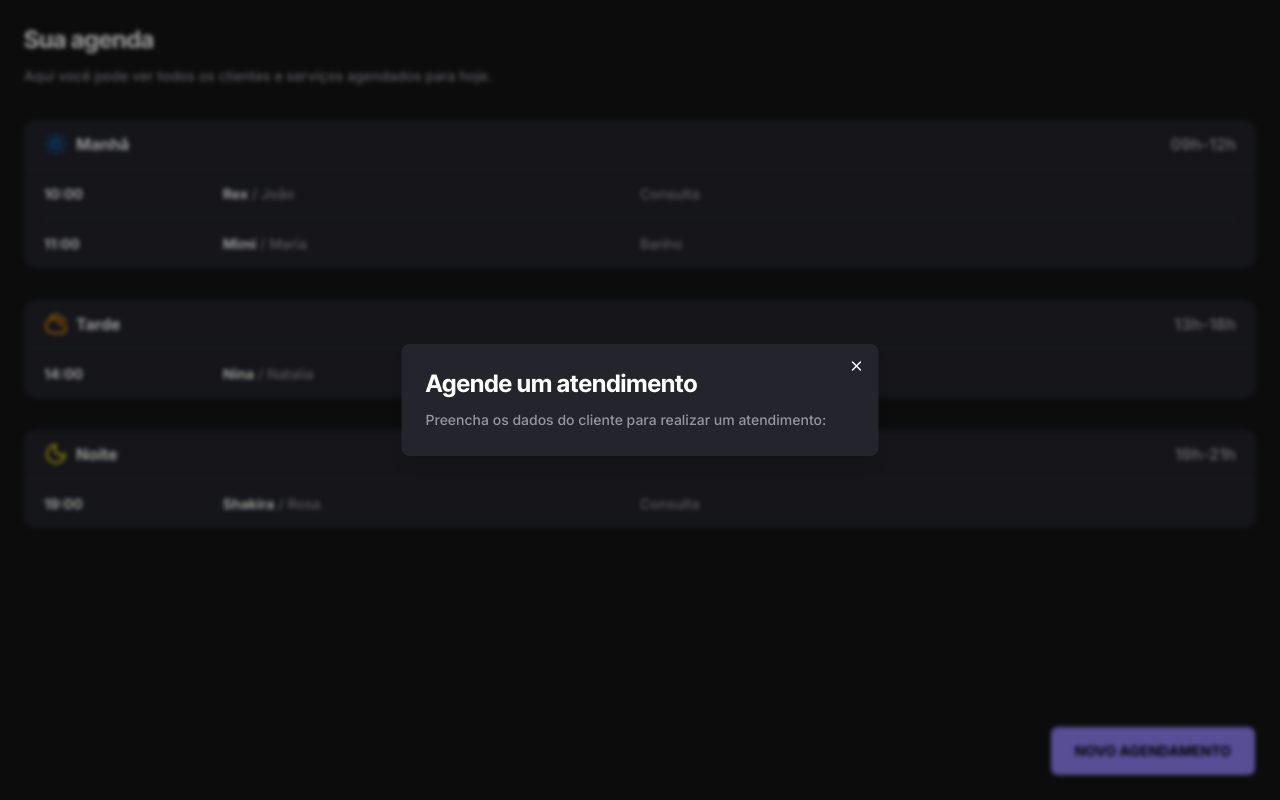
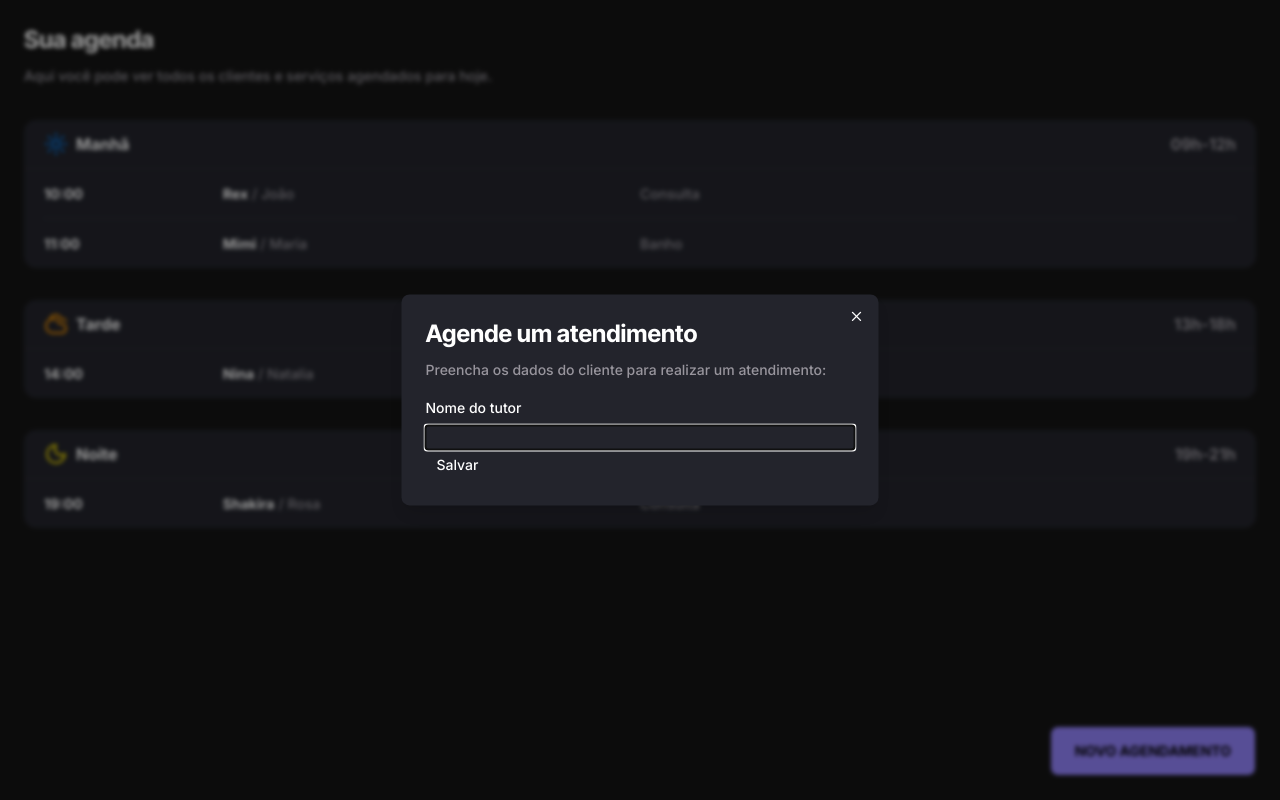
Before and after one commit to leoperass/pet-shop, a Next.js app: page / in a window 1280 px wide. Both pictures are taken after a click on the button "NOVO AGENDAMENTO". Built offline with nearby package versions, Linux system fonts and the light colour scheme.

Commit message:
feat: implement appointment form with validation

```diff
--- a/src/components/appointment-form/appointment-form.tsx
+++ b/src/components/appointment-form/appointment-form.tsx
@@ -1,4 +1,7 @@
-'use-client';
+'use client';
+import { z } from 'zod';
+import { useForm } from 'react-hook-form';
+import { zodResolver } from '@hookform/resolvers/zod';
 
 import { Button } from '../ui/button';
 import {
@@ -9,8 +12,33 @@
   DialogTitle,
   DialogTrigger,
 } from '../ui/dialog';
+import { Field, FieldLabel } from '../ui/field';
+import { Input } from '@base-ui/react/input';
+
+const appointmentFormSchema = z.object({
+  tutorName: z.string().min(3, 'O nome do tutor é obrigatório'),
+  petName: z.string().min(3, 'O nome do pet é obrigatório'),
+  phone: z.string().min(11, 'O Telefone é obrigatório'),
+  description: z.string().min(4, 'A descrição é obrigatória'),
+});
+
+type appointmentFormValues = z.infer<typeof appointmentFormSchema>;
 
 export const AppointmentForm = () => {
+  const form = useForm<appointmentFormValues>({
+    resolver: zodResolver(appointmentFormSchema),
+    defaultValues: {
+      tutorName: '',
+      petName: '',
+      phone: '',
+      description: '',
+    },
+  });
+
+  const onSubmit = (data: appointmentFormValues) => {
+    console.log(data);
+  };
+
   return (
     <Dialog>
       <DialogTrigger
@@ -32,6 +60,14 @@
             Preencha os dados do cliente para realizar um atendimento:
           </DialogDescription>
         </DialogHeader>
+        <form onSubmit={form.handleSubmit(onSubmit)}>
+          <Field>
+            <FieldLabel htmlFor="tutorName">Nome do tutor</FieldLabel>
+
+            <Input id="tutorName" type="text" {...form.register('tutorName')} />
+          </Field>
+          <Button type="submit">Salvar</Button>
+        </form>
       </DialogContent>
     </Dialog>
   );
--- /dev/null
+++ b/src/components/ui/field.tsx
@@ -0,0 +1,238 @@
+'use client';
+
+import { useMemo } from 'react';
+import { cva, type VariantProps } from 'class-variance-authority';
+import { cn } from 'cn';
+
+import { Label } from '@/components/ui/label';
+import { Separator } from '@/components/ui/separator';
+
+function FieldSet({ className, ...props }: React.ComponentProps<'fieldset'>) {
+  return (
+    <fieldset
+      data-slot="field-set"
+      className={cn(
+        'flex flex-col gap-4 has-[>[data-slot=checkbox-group]]:gap-3 has-[>[data-slot=radio-group]]:gap-3',
+        className
+      )}
+      {...props}
+    />
+  );
+}
+
+function FieldLegend({
+  className,
+  variant = 'legend',
+  ...props
+}: React.ComponentProps<'legend'> & { variant?: 'legend' | 'label' }) {
+  return (
+    <legend
+      data-slot="field-legend"
+      data-variant={variant}
+      className={cn(
+        'mb-1.5 font-medium data-[variant=label]:text-sm data-[variant=legend]:text-base',
+        className
+      )}
+      {...props}
+    />
+  );
+}
+
+function FieldGroup({ className, ...props }: React.ComponentProps<'div'>) {
+  return (
+    <div
+      data-slot="field-group"
+      className={cn(
+        'group/field-group @container/field-group flex w-full flex-col gap-5 data-[slot=checkbox-group]:gap-3 *:data-[slot=field-group]:gap-4',
+        className
+      )}
+      {...props}
+    />
+  );
+}
+
+const fieldVariants = cva(
+  'group/field flex w-full gap-2 data-[invalid=true]:text-destructive',
+  {
+    variants: {
+      orientation: {
+        vertical: 'flex-col *:w-full [&>.sr-only]:w-auto',
+        horizontal:
+          'flex-row items-center has-[>[data-slot=field-content]]:items-start *:data-[slot=field-label]:flex-auto has-[>[data-slot=field-content]]:[&>[role=checkbox],[role=radio]]:mt-px',
+        responsive:
+          'flex-col *:w-full @md/field-group:flex-row @md/field-group:items-center @md/field-group:*:w-auto @md/field-group:has-[>[data-slot=field-content]]:items-start @md/field-group:*:data-[slot=field-label]:flex-auto [&>.sr-only]:w-auto @md/field-group:has-[>[data-slot=field-content]]:[&>[role=checkbox],[role=radio]]:mt-px',
+      },
+    },
+    defaultVariants: {
+      orientation: 'vertical',
+    },
+  }
+);
+
+function Field({
+  className,
+  orientation = 'vertical',
+  ...props
+}: React.ComponentProps<'div'> & VariantProps<typeof fieldVariants>) {
+  return (
+    <div
+      role="group"
+      data-slot="field"
+      data-orientation={orientation}
+      className={cn(fieldVariants({ orientation }), className)}
+      {...props}
+    />
+  );
+}
+
+function FieldContent({ className, ...props }: React.ComponentProps<'div'>) {
+  return (
+    <div
+      data-slot="field-content"
+      className={cn(
+        'group/field-content flex flex-1 flex-col gap-0.5 leading-snug',
+        className
+      )}
+      {...props}
+    />
+  );
+}
+
+function FieldLabel({
+  className,
+  ...props
+}: React.ComponentProps<typeof Label>) {
+  return (
+    <Label
+      data-slot="field-label"
+      className={cn(
+        'group/field-label peer/field-label flex w-fit gap-2 leading-snug group-data-[disabled=true]/field:opacity-50 has-data-checked:border-primary/30 has-data-checked:bg-primary/5 has-[>[data-slot=field]]:rounded-lg has-[>[data-slot=field]]:border has-[>[data-slot=field]]:not-has-[:disabled,[data-disabled]]:hover:bg-muted/50 has-[>[data-slot=field]]:has-[:focus-visible]:border-ring has-[>[data-slot=field]]:has-[:focus-visible]:ring-3 has-[>[data-slot=field]]:has-[:focus-visible]:ring-ring/50 *:data-[slot=field]:p-2.5 dark:has-data-checked:border-primary/20 dark:has-data-checked:bg-primary/10',
+        'has-[>[data-slot=field]]:w-full has-[>[data-slot=field]]:flex-col',
+        className
+      )}
+      {...props}
+    />
+  );
+}
+
+function FieldTitle({ className, ...props }: React.ComponentProps<'div'>) {
+  return (
+    <div
+      data-slot="field-label"
+      className={cn(
+        'flex w-fit items-center gap-2 text-sm font-medium group-data-[disabled=true]/field:opacity-50',
+        className
+      )}
+      {...props}
+    />
+  );
+}
+
+function FieldDescription({ className, ...props }: React.ComponentProps<'p'>) {
+  return (
+    <p
+      data-slot="field-description"
+      className={cn(
+        'text-left text-sm leading-normal font-normal text-muted-foreground group-has-data-horizontal/field:text-balance [[data-variant=legend]+&]:-mt-1.5',
+        'last:mt-0 nth-last-2:-mt-1',
+        '[&>a]:underline [&>a]:underline-offset-4 [&>a:hover]:text-primary',
+        className
+      )}
+      {...props}
+    />
+  );
+}
+
+function FieldSeparator({
+  children,
+  className,
+  ...props
+}: React.ComponentProps<'div'> & {
+  children?: React.ReactNode;
+}) {
+  return (
+    <div
+      data-slot="field-separator"
+      data-content={!!children}
+      className={cn(
+        'relative -my-2 h-5 text-sm group-data-[variant=outline]/field-group:-mb-2',
+        className
+      )}
+      {...props}
+    >
+      <Separator className="absolute inset-0 top-1/2" />
+      {children && (
+        <span
+          className="relative mx-auto block w-fit bg-background px-2 text-muted-foreground"
+          data-slot="field-separator-content"
+        >
+          {children}
+        </span>
+      )}
+    </div>
+  );
+}
+
+function FieldError({
+  className,
+  children,
+  errors,
+  ...props
+}: React.ComponentProps<'div'> & {
+  errors?: Array<{ message?: string } | undefined>;
+}) {
+  const content = useMemo(() => {
+    if (children) {
+      return children;
+    }
+
+    if (!errors?.length) {
+      return null;
+    }
+
+    const uniqueErrors = [
+      ...new Map(errors.map((error) => [error?.message, error])).values(),
+    ];
+
+    if (uniqueErrors?.length == 1) {
+      return uniqueErrors[0]?.message;
+    }
+
+    return (
+      <ul className="ml-4 flex list-disc flex-col gap-1">
+        {uniqueErrors.map(
+          (error, index) =>
+            error?.message && <li key={index}>{error.message}</li>
+        )}
+      </ul>
+    );
+  }, [children, errors]);
+
+  if (!content) {
+    return null;
+  }
+
+  return (
+    <div
+      role="alert"
+      data-slot="field-error"
+      className={cn('text-sm font-normal text-destructive', className)}
+      {...props}
+    >
+      {content}
+    </div>
+  );
+}
+
+export {
+  Field,
+  FieldLabel,
+  FieldDescription,
+  FieldError,
+  FieldGroup,
+  FieldLegend,
+  FieldSeparator,
+  FieldSet,
+  FieldContent,
+  FieldTitle,
+};
--- /dev/null
+++ b/src/components/ui/label.tsx
@@ -0,0 +1,19 @@
+'use client';
+
+import * as React from 'react';
+import { cn } from 'cn';
+
+function Label({ className, ...props }: React.ComponentProps<'label'>) {
+  return (
+    <label
+      data-slot="label"
+      className={cn(
+        'flex items-center gap-2 text-sm leading-none font-medium select-none group-data-[disabled=true]:pointer-events-none group-data-[disabled=true]:opacity-50 peer-disabled:cursor-not-allowed peer-disabled:opacity-50',
+        className
+      )}
+      {...props}
+    />
+  );
+}
+
+export { Label };
--- /dev/null
+++ b/src/components/ui/separator.tsx
@@ -0,0 +1,24 @@
+'use client';
+
+import { Separator as SeparatorPrimitive } from '@base-ui/react/separator';
+import { cn } from 'cn';
+
+function Separator({
+  className,
+  orientation = 'horizontal',
+  ...props
+}: SeparatorPrimitive.Props) {
+  return (
+    <SeparatorPrimitive
+      data-slot="separator"
+      orientation={orientation}
+      className={cn(
+        'shrink-0 bg-border data-horizontal:h-px data-horizontal:w-full data-vertical:w-px data-vertical:self-stretch',
+        className
+      )}
+      {...props}
+    />
+  );
+}
+
+export { Separator };
```
